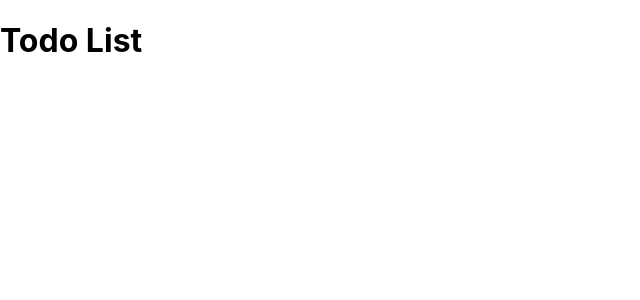
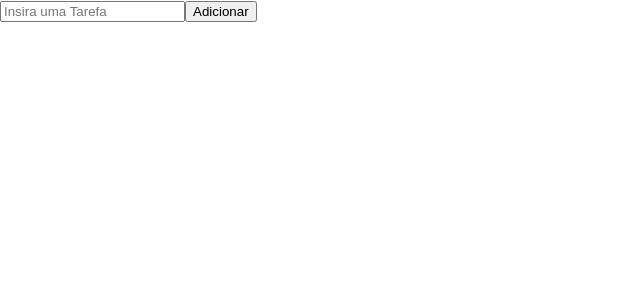
Before and after one commit to PatrickDack/todo-app, a React (Create React App) app in the folder todo-app/: page / in a window 1280 px wide. Shown: the top 300 px of the page, without its empty margins (0-640 px from the left). Built offline with nearby package versions, Linux system fonts and the light colour scheme.

Commit message:
feat: cria componentes basicos e implementa o minimo para o funcionamento da aplicaçao

```diff
--- a/todo-app/src/App.js
+++ b/todo-app/src/App.js
@@ -1,7 +1,30 @@
 import './App.css';
+import { useState } from 'react';
+import Button from './components/Button';
+import Input from './components/Input';
+import TaskCard from './components/TaskCard';
 
 function App() {
-  return <h1>Todo List</h1>
+  const [task, setTask] = useState('')
+  const [tasks, setTasks] = useState([]);
+
+  const handleChange = ({ target }) => {
+    setTask(target.value);
+  }
+
+  const handleClick = (e) => {
+    e.preventDefault();
+    task && setTasks([...tasks, task]);
+    setTask('');
+  }
+
+  return (
+    <div>
+      <Input place="Insira uma Tarefa" value={task} onChange={ handleChange }/>
+      <Button type="submit" name="Adicionar" onClick={ handleClick }/>
+      <TaskCard render={ tasks }/>
+    </div>
+  );
 }
 
 export default App;
--- /dev/null
+++ b/todo-app/src/components/Button.jsx
@@ -0,0 +1,10 @@
+function Button(props) {
+  return (
+    <button
+      type={ props.type }
+      onClick={ props.onClick }
+    >{ props.name }</button>
+  );
+}
+
+export default Button;
--- /dev/null
+++ b/todo-app/src/components/Input.jsx
@@ -0,0 +1,13 @@
+function Input(props) {
+  return (
+    <input
+      type={ props.type }
+      name={ props.name }
+      value={ props.value }
+      placeholder={ props.place }
+      onChange={ props.onChange }
+    />
+  );
+}
+
+export default Input;
--- /dev/null
+++ b/todo-app/src/components/Task.jsx
@@ -0,0 +1,7 @@
+function Task({ key, task }) {
+  return (
+    <li key={ key } className="task">{ task }</li>
+  );
+}
+
+export default Task
--- /dev/null
+++ b/todo-app/src/components/TaskCard.jsx
@@ -0,0 +1,18 @@
+import Task from './Task';
+
+function TaskCard(props) {
+  return (
+    <ul
+      type={ props.type }
+      name={ props.name }
+      placeholder={ props.place }
+    >
+      {
+        props.render
+          .map((task, index) => <Task key={ index } task={ task }/>)
+      }
+    </ul>
+  );
+}
+
+export default TaskCard;
```
Also changed, not shown: todo-app/src/components/input.jsx (deleted).
